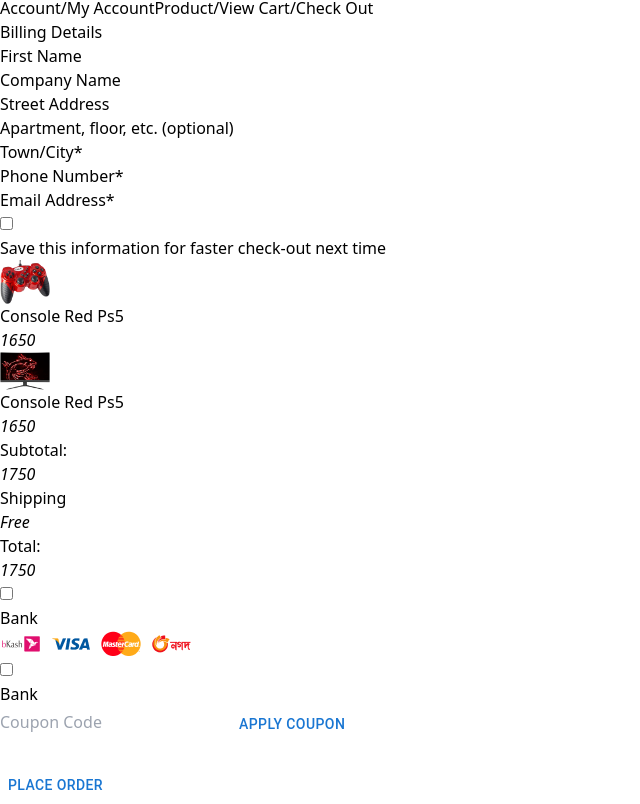
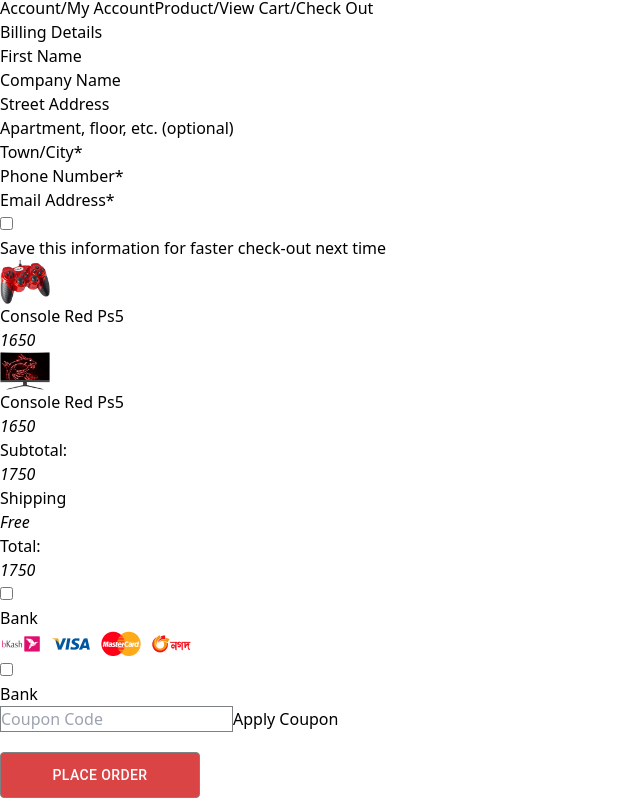
Before and after one commit to behroozkhan/KhanJiMart, a React (Vite) app in the folder KhanJiMart/: page /checkout in a window 1280 px wide. Shown: the part 488-1292 px from the top of the page, without its empty margins (0-640 px from the left). Built offline with nearby package versions, Linux system fonts and the light colour scheme.

Commit message:
minor chnages in checkout route

```diff
--- a/KhanJiMart/src/user/checkout/Checkout.jsx
+++ b/KhanJiMart/src/user/checkout/Checkout.jsx
@@ -7,9 +7,9 @@ const Checkout = () => {
   return (
     <div className='w-[81%] mx-auto' >
        <CheckOutLink/>
-       <div className='flex'>
+       <div className='xl:flex lg:flex md:flex sm:flex-wrap' >
         <CartInputs/>
-        <div className='mx-auto w-[39%] justify-end'>
+        <div className='mx-auto xl:w-[39%] lg:w-[39%] md:w-[39%] sm:w-full justify-end'>
             <PaymentCheckoutBillingRightSide/>
         </div>
        </div>
--- a/KhanJiMart/src/user/checkout/CheckoutInputs.jsx
+++ b/KhanJiMart/src/user/checkout/CheckoutInputs.jsx
@@ -3,42 +3,64 @@ import PaymentCheckoutBillingRightSide from "./PaymentCheckoutBillingRightSide";
 
 const CartInputs = () => {
   return (
-    <div className="mt-8 max-w-[37%] ">
+    <div className="mt-8 xl:max-w-[37%] lg:max-w-[37%]  md:max-w-[37%] sm:w-full ">
       <h1 className="text-[1.500rem] font-normal">Billing Details</h1>
 
       <div className="mt-4">
         <form action="" className="space-y-4">
           <div className="flex flex-col">
             <label htmlFor="firstname">First Name</label>
-            <input type="text" />
+            <input
+              type="text"
+              className="bg-[var(--mainSecondaryLightWhite)] p-2 mt-3 outline-none appearance-none text-[var(--mainTextBlack)]"
+            />
           </div>
           <div className="flex flex-col">
             <label htmlFor="firstname">Company Name</label>
-            <input type="text" />
+            <input
+              type="text"
+              className="bg-[var(--mainSecondaryLightWhite)] p-2 mt-3 outline-none appearance-none text-[var(--mainTextBlack)]"
+            />
           </div>
           <div className="flex flex-col">
             <label htmlFor="firstname">Street Address</label>
-            <input type="text" />
+            <input
+              type="text"
+              className="bg-[var(--mainSecondaryLightWhite)] p-2 mt-3 outline-none appearance-none text-[var(--mainTextBlack)]"
+            />
           </div>
           <div className="flex flex-col">
             <label htmlFor="firstname">Apartment, floor, etc. (optional)</label>
-            <input type="text" />
+            <input
+              type="text"
+              className="bg-[var(--mainSecondaryLightWhite)] p-2 mt-3 outline-none appearance-none text-[var(--mainTextBlack)]"
+            />
           </div>
           <div className="flex flex-col">
             <label htmlFor="firstname">Town/City*</label>
-            <input type="text" />
+            <input
+              type="text"
+              className="bg-[var(--mainSecondaryLightWhite)] p-2 mt-3 outline-none appearance-none text-[var(--mainTextBlack)]"
+            />
           </div>
           <div className="flex flex-col">
             <label htmlFor="firstname">Phone Number*</label>
-            <input type="text" />
+            <input
+              type="text"
+              className="bg-[var(--mainSecondaryLightWhite)] p-2 mt-3 outline-none appearance-none text-[var(--mainTextBlack)]"
+            />
           </div>
           <div className="flex flex-col">
             <label htmlFor="firstname">Email Address*</label>
-            <input type="text" />
+            <input
+              type="text"
+              className="bg-[var(--mainSecondaryLightWhite)] p-2 mt-3 outline-none appearance-none text-[var(--mainTextBlack)]"
+            />
           </div>
           <div className="flex gap-4">
-            <input type="checkbox" name="" id="" />
-            <p>Save this information for faster check-out next time</p>
+            {/* <input className="w-[17px] h-[17px] bg-[var(--mainSecondaryRedish)]  border-gray-300 rounded" type="checkbox" name="" id="" /> */}
+              <input type="checkbox" class="custom-checkbox" id="customCheckbox" />
+            <p className=" text-[var(--mainTextBlack)]">Save this information for faster check-out next time</p>
           </div>
         </form>
       </div>
--- a/KhanJiMart/src/user/checkout/PaymentCheckoutBillingRightSide.jsx
+++ b/KhanJiMart/src/user/checkout/PaymentCheckoutBillingRightSide.jsx
@@ -52,13 +52,51 @@ const PaymentCheckoutBillingRightSide = () => {
         <h3>Bank</h3>
       </div>
 
-    <div className="mt-6">
-        <input type="text" placeholder="Coupon Code" />
-        <Button>Apply Coupon</Button>
-    </div>
+      <div className="mt-6 flex  justify-between">
+        <input
+          className="md:min-w-[230px] md:min-h-[35px]  md:w-[150px] lg:w-[200px] sm:w-[auto]  pl-4 p-1   rounded outline-none"
+          style={{ border: "1px solid var(--mainTextGrey)" }}
+          type="text"
+          placeholder="Coupon Code"
+        />
+        {/* <Button
+          sx={{
+            alignItems: "center",
+            color: "var(--mainPrimaryColorWhite)",
+            padding: "10px 20px",
+            padding: {sm: "0px 0px"},
+            border: "1px solid var(--mainTextGrey)",
+            background: "var(--mainSecondaryRedish)",
+            "&:hover": {
+              backgroundColor: "var(--mainSecondaryLightWhite)",
+              color: "var(--mainTextBlack)",
+            },
+          }}
+        >
+          Apply Coupon
+        </Button> */}
+        <button className="bg-[var(--mainSecondaryRedish)] text-[12px] md:w-[150px] rounded text-[var(--mainPrimaryColorWhite)] sm:w-full text-center  sm:p-1 p-2 font-normal hover:bg-[var(--mainSecondaryLightWhite)] border hover:text-[var(--mainTextBlack)]">
+          Apply Coupon
+        </button>
+      </div>
 
-    <Button sx={{marginTop:'25px'}}><Link>Place Order</Link></Button>
-
+      <Button
+        sx={{
+          marginTop: "20px",
+          width: "200px",
+          alignItems: "center",
+          color: "var(--mainPrimaryColorWhite)",
+          padding: "10px 20px",
+          border: "1px solid var(--mainTextGrey)",
+          background: "var(--mainSecondaryRedish)",
+          "&:hover": {
+            backgroundColor: "var(--mainSecondaryLightWhite)",
+            color: "var(--mainTextBlack)",
+          },
+        }}
+      >
+        <Link>Place Order</Link>
+      </Button>
     </div>
   );
 };
```
